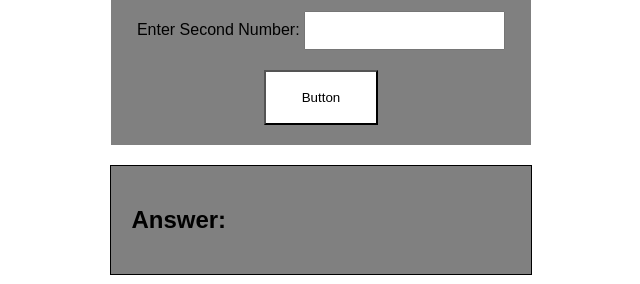
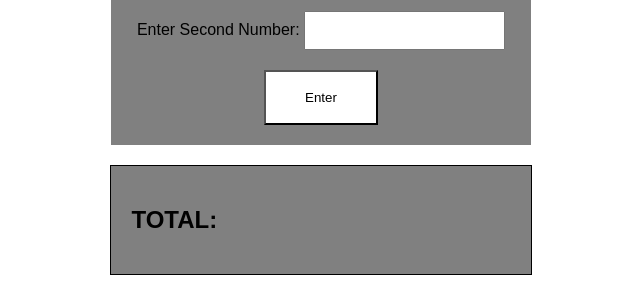
Before and after one commit to MarlonAsilo/AsiloWst, a plain HTML site: page index.html in a window 1280 px wide. Shown: the part 233-517 px from the top of the page, 319-959 px from the left. Drawn offline with Linux system fonts and the light colour scheme.

Commit message:
Update index.html

```diff
--- a/index.html
+++ b/index.html
@@ -26,11 +26,11 @@
         <br>
 
 
-        <button id="btn" onclick="calc()"> Button</button>
+        <button id="btn" onclick="calc()">Enter</button>
     </div>
 
     <div class="answer-box">
-        <h2>Answer: <span id="answer"> </span></h2>
+        <h2>TOTAL: <span id="answer"> </span></h2>
     </div>
 
     <script src="index.js"> </script>
```
